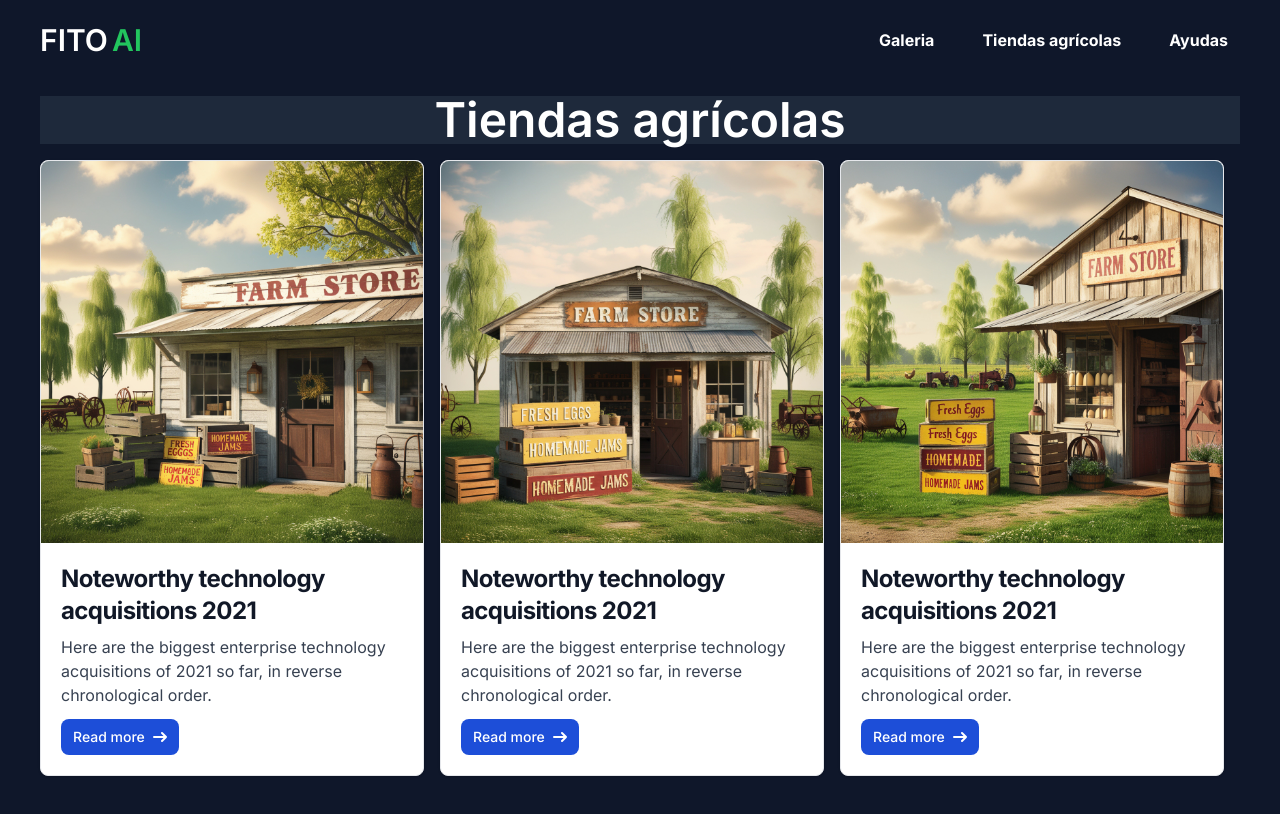
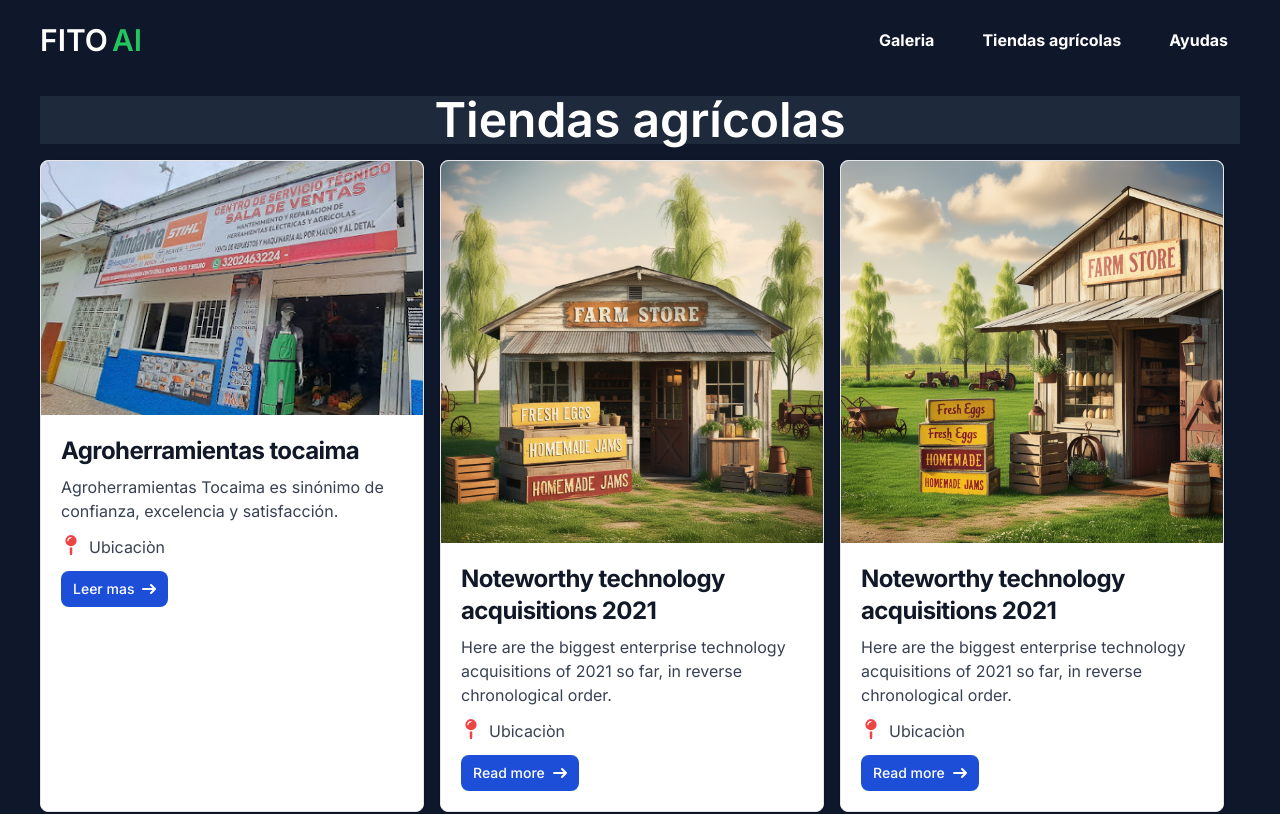
Before and after one commit to edwar/fitoai, a Next.js app: page /shop in a window 1280 px wide. Shown: the top 814 px of the page. Built offline with nearby package versions, Linux system fonts and the light colour scheme.

Commit message:
ubicacion tiendas

```diff
--- a/src/app/shop/page.tsx
+++ b/src/app/shop/page.tsx
@@ -1,24 +1,32 @@
 import React from 'react'
+import { FontAwesomeIcon } from '@fortawesome/react-fontawesome'
+import { faMapPin } from '@fortawesome/free-solid-svg-icons'
 
 export default function Ppageage() {
     return (
         <section className='min-h-screen pt-28 wrapper p-4 md:p-8 md:pt-24 lg:p-10 lg:pt-24'>
-            <h1 className=' text-white mb-4 font-semibold text-5xl'>
-                <p className=' text-center bg-slate-800 w-full'>Tiendas agrícolas</p>
+            <h1 className='text-white mb-4 font-semibold text-5xl'>
+                <p className='text-center bg-slate-800 w-full'>Tiendas agrícolas</p>
             </h1>
             <div className="flex flex-wrap gap-4">
                 {/* Tarjeta 1 */}
                 <div className="max-w-sm bg-white border border-gray-200 rounded-lg shadow dark:bg-gray-800 dark:border-gray-700 transition ease-in-out delay-150 hover:-translate-y-1 hover:scale-90 hover:opacity-50 duration-300">
                     <a href="#">
-                        <img className="rounded-t-lg" src="/shop/casa1.jpg" alt="Imagen Tienda" />
+                        <img className="rounded-t-lg" src="/shop/casa1..jpg" alt="Imagen Tienda" />
                     </a>
                     <div className="p-5">
                         <a href="#">
-                            <h5 className="mb-2 text-2xl font-bold tracking-tight text-gray-900 dark:text-white">Noteworthy technology acquisitions 2021</h5>
+                            <h5 className="mb-2 text-2xl font-bold tracking-tight text-gray-900 dark:text-white">Agroherramientas tocaima</h5>
                         </a>
-                        <p className="mb-3 font-normal text-gray-700 dark:text-gray-400">Here are the biggest enterprise technology acquisitions of 2021 so far, in reverse chronological order.</p>
+                        <p className="mb-3 font-normal text-gray-700 dark:text-gray-400">Agroherramientas Tocaima es sinónimo de confianza, excelencia y satisfacción.</p>
+                        <div className="flex items-center mb-3">
+                            <a href="https://maps.app.goo.gl/uaknUnNvoNcks5e37" target='_blank' rel='noopener noreferrer' className="transition-colors duration-300 hover:text-red-700">
+                                <FontAwesomeIcon icon={faMapPin} className="w-5 h-5 text-red-500 mr-2 hover:text-red-700" />
+                            </a>
+                            <p className="text-gray-700 dark:text-gray-400">Ubicaciòn</p>
+                        </div>
                         <a href="/shop/page1.tsx" target='_blank' className="inline-flex items-center px-3 py-2 text-sm font-medium text-center text-white bg-blue-700 rounded-lg hover:bg-blue-800 focus:ring-4 focus:outline-none focus:ring-blue-300 dark:bg-blue-600 dark:hover:bg-blue-700 dark:focus:ring-blue-800">
-                            Read more
+                            Leer mas
                             <svg className="rtl:rotate-180 w-3.5 h-3.5 ms-2" aria-hidden="true" xmlns="http://www.w3.org/2000/svg" fill="none" viewBox="0 0 14 10">
                                 <path stroke="currentColor" strokeLinecap="round" strokeLinejoin="round" strokeWidth="2" d="M1 5h12m0 0L9 1m4 4L9 9" />
                             </svg>
@@ -36,6 +44,12 @@ export default function Ppageage() {
                             <h5 className="mb-2 text-2xl font-bold tracking-tight text-gray-900 dark:text-white">Noteworthy technology acquisitions 2021</h5>
                         </a>
                         <p className="mb-3 font-normal text-gray-700 dark:text-gray-400">Here are the biggest enterprise technology acquisitions of 2021 so far, in reverse chronological order.</p>
+                        <div className="flex items-center mb-3">
+                            <a href="https://www.google.com/maps?q=456+Elm+Street,+City" target='_blank' rel='noopener noreferrer' className="transition-colors duration-300 hover:text-red-700">
+                                <FontAwesomeIcon icon={faMapPin} className="w-5 h-5 text-red-500 mr-2 hover:text-red-700" />
+                            </a>
+                            <p className="text-gray-700 dark:text-gray-400">Ubicaciòn</p>
+                        </div>
                         <a href="https://www.facebook.com/" target='_blank' className="inline-flex items-center px-3 py-2 text-sm font-medium text-center text-white bg-blue-700 rounded-lg hover:bg-blue-800 focus:ring-4 focus:outline-none focus:ring-blue-300 dark:bg-blue-600 dark:hover:bg-blue-700 dark:focus:ring-blue-800">
                             Read more
                             <svg className="rtl:rotate-180 w-3.5 h-3.5 ms-2" aria-hidden="true" xmlns="http://www.w3.org/2000/svg" fill="none" viewBox="0 0 14 10">
@@ -55,6 +69,12 @@ export default function Ppageage() {
                             <h5 className="mb-2 text-2xl font-bold tracking-tight text-gray-900 dark:text-white">Noteworthy technology acquisitions 2021</h5>
                         </a>
                         <p className="mb-3 font-normal text-gray-700 dark:text-gray-400">Here are the biggest enterprise technology acquisitions of 2021 so far, in reverse chronological order.</p>
+                        <div className="flex items-center mb-3">
+                            <a href="https://www.google.com/maps?q=789+Pine+Street,+City" target='_blank' rel='noopener noreferrer' className="transition-colors duration-300 hover:text-red-700">
+                                <FontAwesomeIcon icon={faMapPin} className="w-5 h-5 text-red-500 mr-2 hover:text-red-700" />
+                            </a>
+                            <p className="text-gray-700 dark:text-gray-400">Ubicaciòn</p>
+                        </div>
                         <a href="https://www.facebook.com/" target='_blank' className="inline-flex items-center px-3 py-2 text-sm font-medium text-center text-white bg-blue-700 rounded-lg hover:bg-blue-800 focus:ring-4 focus:outline-none focus:ring-blue-300 dark:bg-blue-600 dark:hover:bg-blue-700 dark:focus:ring-blue-800">
                             Read more
                             <svg className="rtl:rotate-180 w-3.5 h-3.5 ms-2" aria-hidden="true" xmlns="http://www.w3.org/2000/svg" fill="none" viewBox="0 0 14 10">
```
Also changed, not shown: public/shop/casa1..jpg (added), public/shop/casa1.jpg (deleted).
